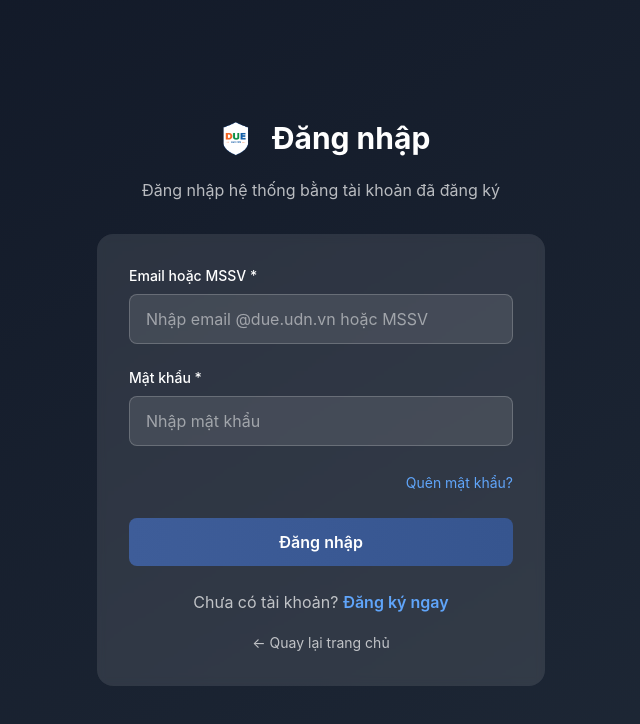
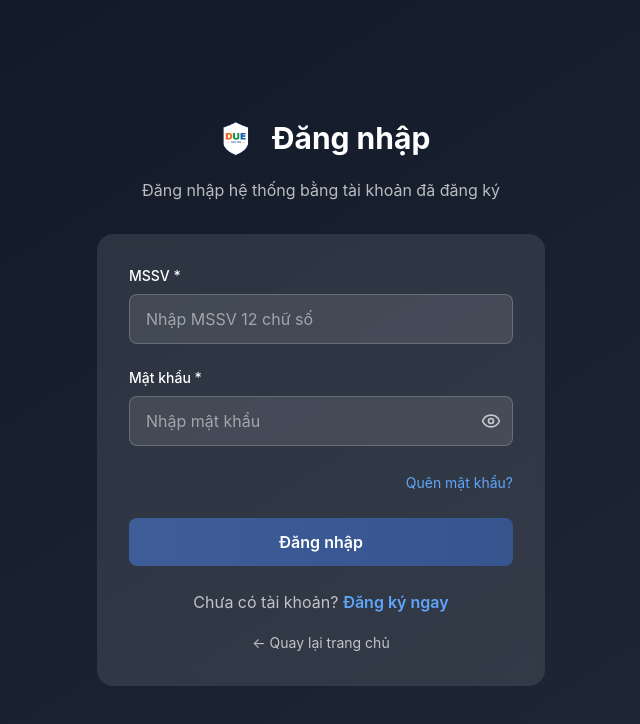
Before and after one commit to baokhanhth/49K212.04, a React (Vite) app in the folder client/: page /dang-nhap in a window 1280 px wide. Shown: the top 724 px of the page, without its empty margins (319-959 px from the left). Built offline with nearby package versions, Linux system fonts and the light colour scheme; no server answers.

Commit message:
sửa con mắt ĐN và ĐK

```diff
--- a/client/src/pages/DangKyTaiKhoan.tsx
+++ b/client/src/pages/DangKyTaiKhoan.tsx
@@ -2,6 +2,7 @@ import { useState } from 'react';
 import { useNavigate } from 'react-router-dom';
 import { authApi } from '../services/api';
 import { AxiosError } from 'axios';
+import { Eye, EyeOff } from 'lucide-react';
 
 const DangKyTaiKhoan: React.FC = () => {
   const navigate = useNavigate();
@@ -24,6 +25,8 @@ const DangKyTaiKhoan: React.FC = () => {
   const [serverError, setServerError] = useState('');
   const [loading, setLoading] = useState(false);
   const [showTooltip, setShowTooltip] = useState(false);
+  const [showPassword, setShowPassword] = useState(false);
+  const [showConfirmPassword, setShowConfirmPassword] = useState(false);
 
   const validateMSSV = (mssv: string): boolean => {
     return /^\d{12}$/.test(mssv);
@@ -271,7 +274,7 @@ const DangKyTaiKhoan: React.FC = () => {
               </label>
               <div className="relative">
                 <input
-                  type="password"
+                  type={showPassword ? 'text' : 'password'}
                   id="matKhau"
                   name="matKhau"
                   value={formData.matKhau}
@@ -281,10 +284,22 @@ const DangKyTaiKhoan: React.FC = () => {
                   onMouseLeave={() => setShowTooltip(false)}
                   onFocus={() => setShowTooltip(true)}
                   onBlur={() => setShowTooltip(false)}
-                  className={`w-full rounded-lg border bg-white/10 px-4 py-3 text-white placeholder-white/50 focus:border-blue-500 focus:outline-none focus:ring-2 focus:ring-blue-500/50 ${
+                  className={`w-full rounded-lg border bg-white/10 px-4 py-3 pr-12 text-white placeholder-white/50 focus:border-blue-500 focus:outline-none focus:ring-2 focus:ring-blue-500/50 ${
                     errors.matKhau ? 'border-red-500' : 'border-white/20'
                   }`}
                 />
+                <button
+                  type="button"
+                  onClick={() => setShowPassword(!showPassword)}
+                  className="absolute right-3 top-1/2 -translate-y-1/2 text-white/70 hover:text-white transition-colors"
+                  aria-label={showPassword ? 'Ẩn mật khẩu' : 'Hiện mật khẩu'}
+                >
+                  {showPassword ? (
+                    <EyeOff size={20} />
+                  ) : (
+                    <Eye size={20} />
+                  )}
+                </button>
 
                 {/* Custom Tooltip */}
                 {showTooltip && (
@@ -307,17 +322,31 @@ const DangKyTaiKhoan: React.FC = () => {
               <label htmlFor="xacNhanMatKhau" className="mb-2 block text-sm font-medium text-white">
                 Xác nhận mật khẩu *
               </label>
+              <div className="relative">
                 <input
-                type="password"
+                  type={showConfirmPassword ? 'text' : 'password'}
                   id="xacNhanMatKhau"
                   name="xacNhanMatKhau"
                   value={formData.xacNhanMatKhau}
                   onChange={handleChange}
                   placeholder="Nhập lại mật khẩu"
-                className={`w-full rounded-lg border bg-white/10 px-4 py-3 text-white placeholder-white/50 focus:border-blue-500 focus:outline-none focus:ring-2 focus:ring-blue-500/50 ${
+                  className={`w-full rounded-lg border bg-white/10 px-4 py-3 pr-12 text-white placeholder-white/50 focus:border-blue-500 focus:outline-none focus:ring-2 focus:ring-blue-500/50 ${
                     errors.xacNhanMatKhau ? 'border-red-500' : 'border-white/20'
                   }`}
                 />
+                <button
+                  type="button"
+                  onClick={() => setShowConfirmPassword(!showConfirmPassword)}
+                  className="absolute right-3 top-1/2 -translate-y-1/2 text-white/70 hover:text-white transition-colors"
+                  aria-label={showConfirmPassword ? 'Ẩn mật khẩu' : 'Hiện mật khẩu'}
+                >
+                  {showConfirmPassword ? (
+                    <EyeOff size={20} />
+                  ) : (
+                    <Eye size={20} />
+                  )}
+                </button>
+              </div>
               {errors.xacNhanMatKhau && <p className="mt-1 text-sm text-red-400">{errors.xacNhanMatKhau}</p>}
             </div>
 
--- a/client/src/pages/DangNhap.tsx
+++ b/client/src/pages/DangNhap.tsx
@@ -2,41 +2,36 @@ import { useState } from 'react';
 import { useNavigate } from 'react-router-dom';
 import { authApi } from '../services/api';
 import { AxiosError } from 'axios';
+import { Eye, EyeOff } from 'lucide-react';
 
 const DangNhap: React.FC = () => {
   const navigate = useNavigate();
   const [formData, setFormData] = useState({
-    emailOrMSSV: '',
+    mssv: '',
     matKhau: '',
   });
   const [errors, setErrors] = useState({
-    emailOrMSSV: '',
+    mssv: '',
     matKhau: '',
   });
   const [serverError, setServerError] = useState('');
   const [loading, setLoading] = useState(false);
+  const [showPassword, setShowPassword] = useState(false);
 
   const validateForm = (): boolean => {
     const newErrors = {
-      emailOrMSSV: '',
+      mssv: '',
       matKhau: '',
     };
     let isValid = true;
 
-    if (!formData.emailOrMSSV.trim()) {
-      newErrors.emailOrMSSV = 'Vui lòng nhập Email hoặc MSSV';
+    const mssv = formData.mssv.trim();
+    if (!mssv) {
+      newErrors.mssv = 'Vui lòng nhập MSSV';
       isValid = false;
-    } else {
-      const input = formData.emailOrMSSV.trim();
-
-      // Nếu nhập email thì phải đúng @due.udn.vn
-      if (input.includes('@')) {
-        const dueEmailRegex = /^[a-zA-Z0-9._%+-]+@due\.udn\.vn$/;
-        if (!dueEmailRegex.test(input)) {
-          newErrors.emailOrMSSV = 'Email phải đúng định dạng @due.udn.vn';
+    } else if (!/^\d{12}$/.test(mssv)) {
+      newErrors.mssv = 'MSSV phải gồm đúng 12 chữ số';
       isValid = false;
-        }
-      }
     }
 
     if (!formData.matKhau.trim()) {
@@ -60,7 +55,7 @@ const DangNhap: React.FC = () => {
 
     try {
       const data = await authApi.dangNhap({
-        username: formData.emailOrMSSV,
+        username: formData.mssv.trim(),
         matKhau: formData.matKhau,
       });
 
@@ -96,9 +91,10 @@ const DangNhap: React.FC = () => {
 
   const handleChange = (e: React.ChangeEvent<HTMLInputElement>) => {
     const { name, value } = e.target;
+    const newValue = name === 'mssv' ? value.replace(/\D/g, '').slice(0, 12) : value;
     setFormData(prev => ({
       ...prev,
-      [name]: value,
+      [name]: newValue,
     }));
     setErrors(prev => ({
       ...prev,
@@ -129,22 +125,24 @@ const DangNhap: React.FC = () => {
           )}
           <form onSubmit={handleSubmit} className="space-y-6">
             <div>
-              <label htmlFor="emailOrMSSV" className="mb-2 block text-sm font-medium text-white">
-                Email hoặc MSSV *
+              <label htmlFor="mssv" className="mb-2 block text-sm font-medium text-white">
+                MSSV *
               </label>
               <input
                 type="text"
-                id="emailOrMSSV"
-                name="emailOrMSSV"
-                value={formData.emailOrMSSV}
+                id="mssv"
+                name="mssv"
+                inputMode="numeric"
+                maxLength={12}
+                value={formData.mssv}
                 onChange={handleChange}
-                placeholder="Nhập email @due.udn.vn hoặc MSSV"
+                placeholder="Nhập MSSV 12 chữ số"
                 className={`w-full rounded-lg border bg-white/10 px-4 py-3 text-white placeholder-white/50 focus:border-blue-500 focus:outline-none focus:ring-2 focus:ring-blue-500/50 ${
-                  errors.emailOrMSSV ? 'border-red-500' : 'border-white/20'
+                  errors.mssv ? 'border-red-500' : 'border-white/20'
                 }`}
               />
-              {errors.emailOrMSSV && (
-                <p className="mt-1 text-sm text-red-400">{errors.emailOrMSSV}</p>
+              {errors.mssv && (
+                <p className="mt-1 text-sm text-red-400">{errors.mssv}</p>
               )}
             </div>
 
@@ -152,17 +150,31 @@ const DangNhap: React.FC = () => {
               <label htmlFor="matKhau" className="mb-2 block text-sm font-medium text-white">
                 Mật khẩu *
               </label>
+              <div className="relative">
                 <input
-                type="password"
+                  type={showPassword ? 'text' : 'password'}
                   id="matKhau"
                   name="matKhau"
                   value={formData.matKhau}
                   onChange={handleChange}
                   placeholder="Nhập mật khẩu"
-                className={`w-full rounded-lg border bg-white/10 px-4 py-3 text-white placeholder-white/50 focus:border-blue-500 focus:outline-none focus:ring-2 focus:ring-blue-500/50 ${
+                  className={`w-full rounded-lg border bg-white/10 px-4 py-3 pr-12 text-white placeholder-white/50 focus:border-blue-500 focus:outline-none focus:ring-2 focus:ring-blue-500/50 ${
                     errors.matKhau ? 'border-red-500' : 'border-white/20'
                   }`}
                 />
+                <button
+                  type="button"
+                  onClick={() => setShowPassword(!showPassword)}
+                  className="absolute right-3 top-1/2 -translate-y-1/2 text-white/70 hover:text-white transition-colors"
+                  aria-label={showPassword ? 'Ẩn mật khẩu' : 'Hiện mật khẩu'}
+                >
+                  {showPassword ? (
+                    <EyeOff size={20} />
+                  ) : (
+                    <Eye size={20} />
+                  )}
+                </button>
+              </div>
               {errors.matKhau && (
                 <p className="mt-1 text-sm text-red-400">{errors.matKhau}</p>
               )}
```
Also changed, not shown: 1 other file (tests, documents, lock files or other folders). Lines whose indentation alone changed are shown as unchanged.
